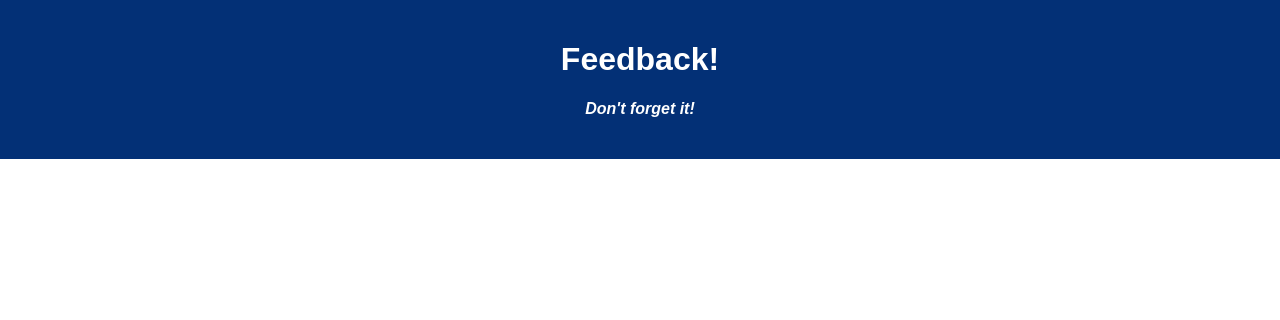
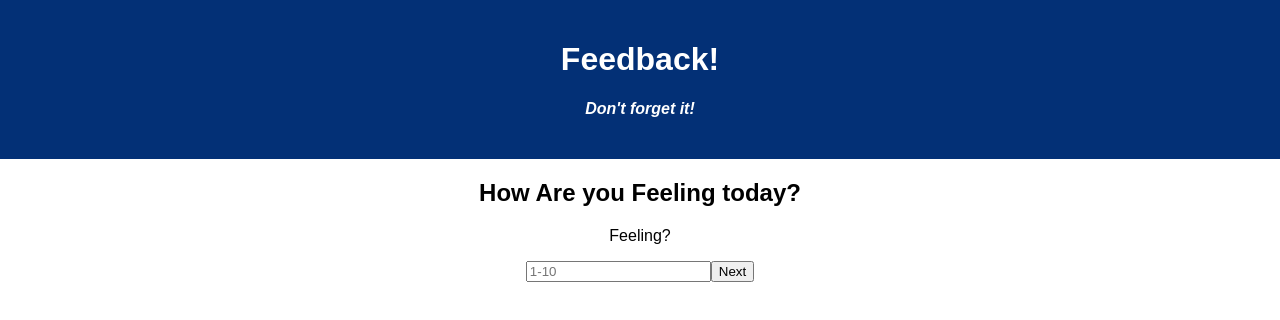
Before and after one commit to CardinalNavigation/Redux-Feedback-Website, a React (Create React App) app: page / in a window 1280 px wide. Shown: the top 320 px of the page. Built offline with nearby package versions, Linux system fonts and the light colour scheme.

Commit message:
filling out feeling component, not quite done, added form, handleSubmit, history and dispatch functions, and button which will move to the next page

```diff
--- a/src/components/App/App.jsx
+++ b/src/components/App/App.jsx
@@ -15,6 +15,8 @@ function App() {
         <h1 className='App-title'>Feedback!</h1>
         <h4>Don't forget it!</h4>
       </header>
+      <Feeling/>
+      <Comments/>
     </div>
   );
 }
--- a/src/components/Comments/Comments.jsx
+++ b/src/components/Comments/Comments.jsx
@@ -1,6 +1,8 @@
 import App from "../App/App";
 
 function Comments(){
+
+
     return(
         <>
         </>
--- a/src/components/FeelingComponent/Feeling.jsx
+++ b/src/components/FeelingComponent/Feeling.jsx
@@ -1,9 +1,45 @@
 import App from "../App/App";
 import { useDispatch } from "react-redux";
+import { useHistory } from 'react-router-dom';
+import { useState } from "react";
 
 function Feeling() {
+
+    const [feelingNumber, setFeelingNumber] = useState('');
+    const dispatch = useDispatch();
+    const history = useHistory();
+
+    const handleSubmit = event => {
+        event.preventDefault()
+        let feelingReducerInput = {
+            feelingNumber: feelingNumber
+        }
+
+        dispatch({
+            type: 'FEEDBACK_TOSS',
+            payload: feelingReducerInput
+        });
+
+        setFeelingNumber('')
+    }
+
     return (
-        <></>
+        <>
+            <div>
+                <h2>How Are you Feeling today?</h2>
+                <p>Feeling?</p>
+                <form onSubmit={handleSubmit}>
+                    <input
+                        required
+                        value={feelingNumber}
+                        placeholder="1-10"
+                        type="number"
+                        onChange={(event) => setFeelingNumber(event.target.value)}>
+                    </input>
+                    <button type='submit'>Next</button>
+                </form>
+            </div>
+        </>
     )
 }
 
--- a/src/index.js
+++ b/src/index.js
@@ -7,7 +7,7 @@ import logger from 'redux-logger';
 import { Provider } from 'react-redux';
 
 const feedbackData = (state = [], action) => {
-    if (action.type === 'FEEDBACK_PASS_ALONG') {
+    if (action.type === 'FEEDBACK_TOSS') {
         return action.payload
     }
 
```
